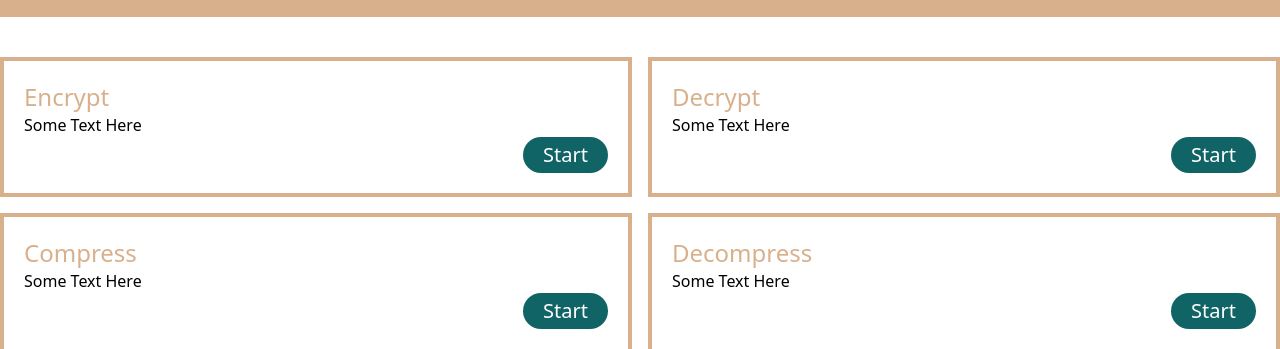
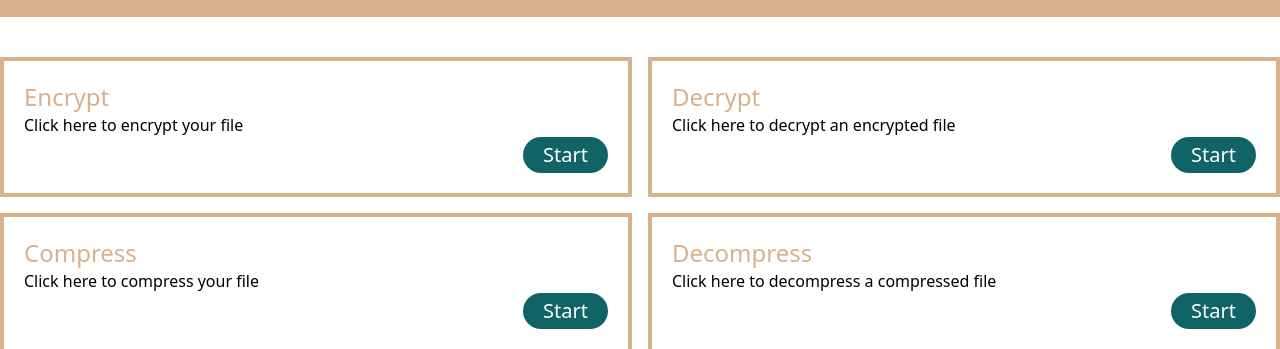
Before and after one commit to Deepp0925/crypto.io, a plain HTML site: page index.html in a window 1280 px wide. Shown: the part 451-800 px from the top of the page. Drawn offline with nearby package versions, Linux system fonts and the light colour scheme; files whose address does not match are found by name.

Commit message:
Update index.html

```diff
--- a/index.html
+++ b/index.html
@@ -43,7 +43,7 @@
           <!-- Encrypt Button -->
           <div class="border-4 border-theme p-5 flex flex-col">
             <h3 class="text-theme text-2xl">Encrypt</h3>
-            <span>Some Text Here</span>
+            <span>Click here to encrypt your file</span>
             <div class="flex justify-end w-100">
               <button
                 id="encryptBtn"
@@ -57,7 +57,7 @@
           <!-- Decrypt Button -->
           <div class="border-4 border-theme p-5 flex flex-col">
             <h3 class="text-theme text-2xl">Decrypt</h3>
-            <span>Some Text Here</span>
+            <span>Click here to decrypt an encrypted file</span>
             <div class="flex justify-end w-100">
               <button
                 id="decryptBtn"
@@ -71,7 +71,7 @@
           <!-- Compress Button -->
           <div class="border-4 border-theme p-5 flex flex-col">
             <h3 class="text-theme text-2xl">Compress</h3>
-            <span>Some Text Here</span>
+            <span>Click here to compress your file</span>
             <div class="flex justify-end w-100">
               <button
                 id="compressBtn"
@@ -85,7 +85,7 @@
           <!-- Decompress Button -->
           <div class="border-4 border-theme p-5 flex flex-col">
             <h3 class="text-theme text-2xl">Decompress</h3>
-            <span>Some Text Here</span>
+            <span>Click here to decompress a compressed file</span>
             <div class="flex justify-end w-100">
               <button
                 id="decompressBtn"
```
